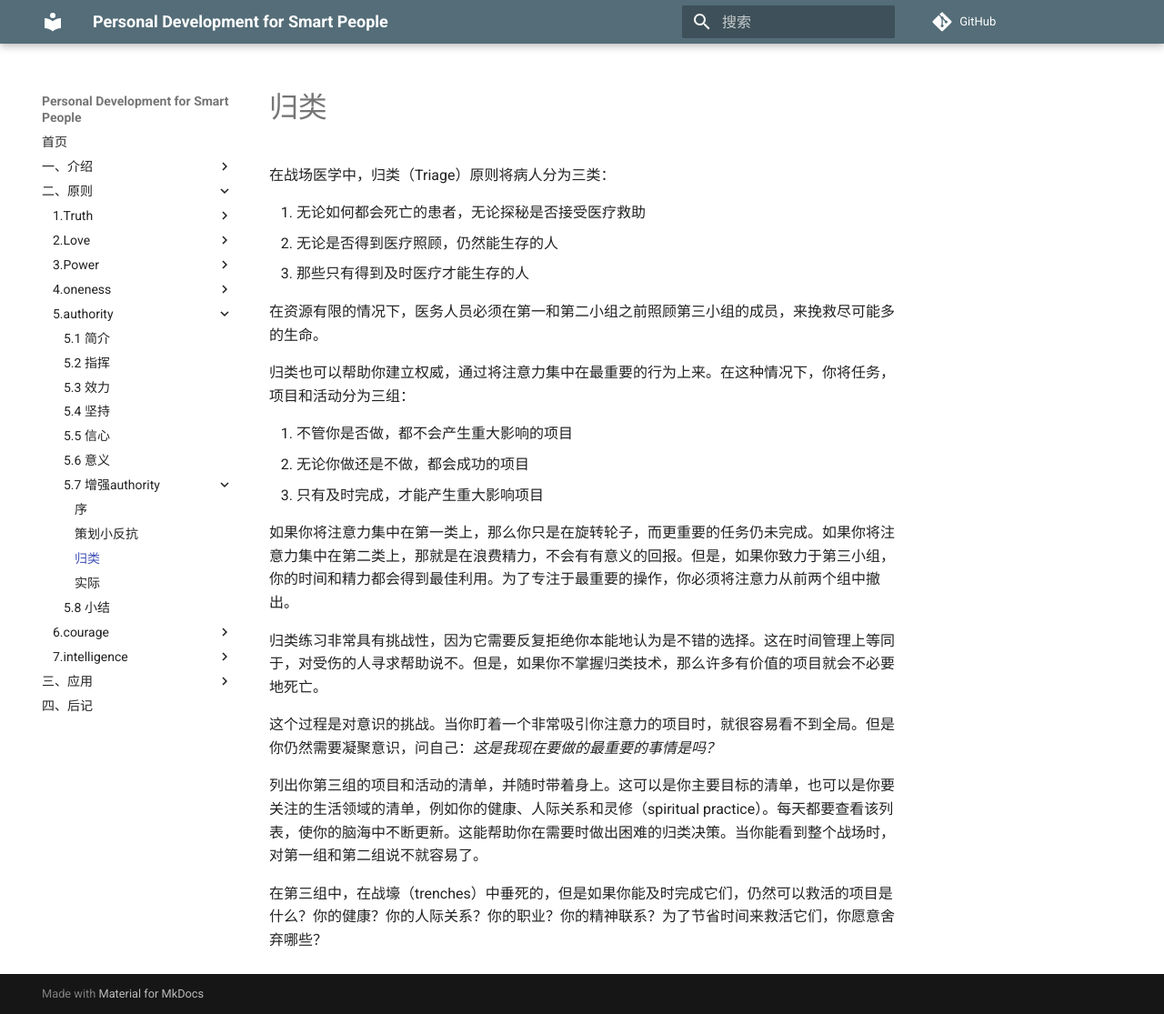
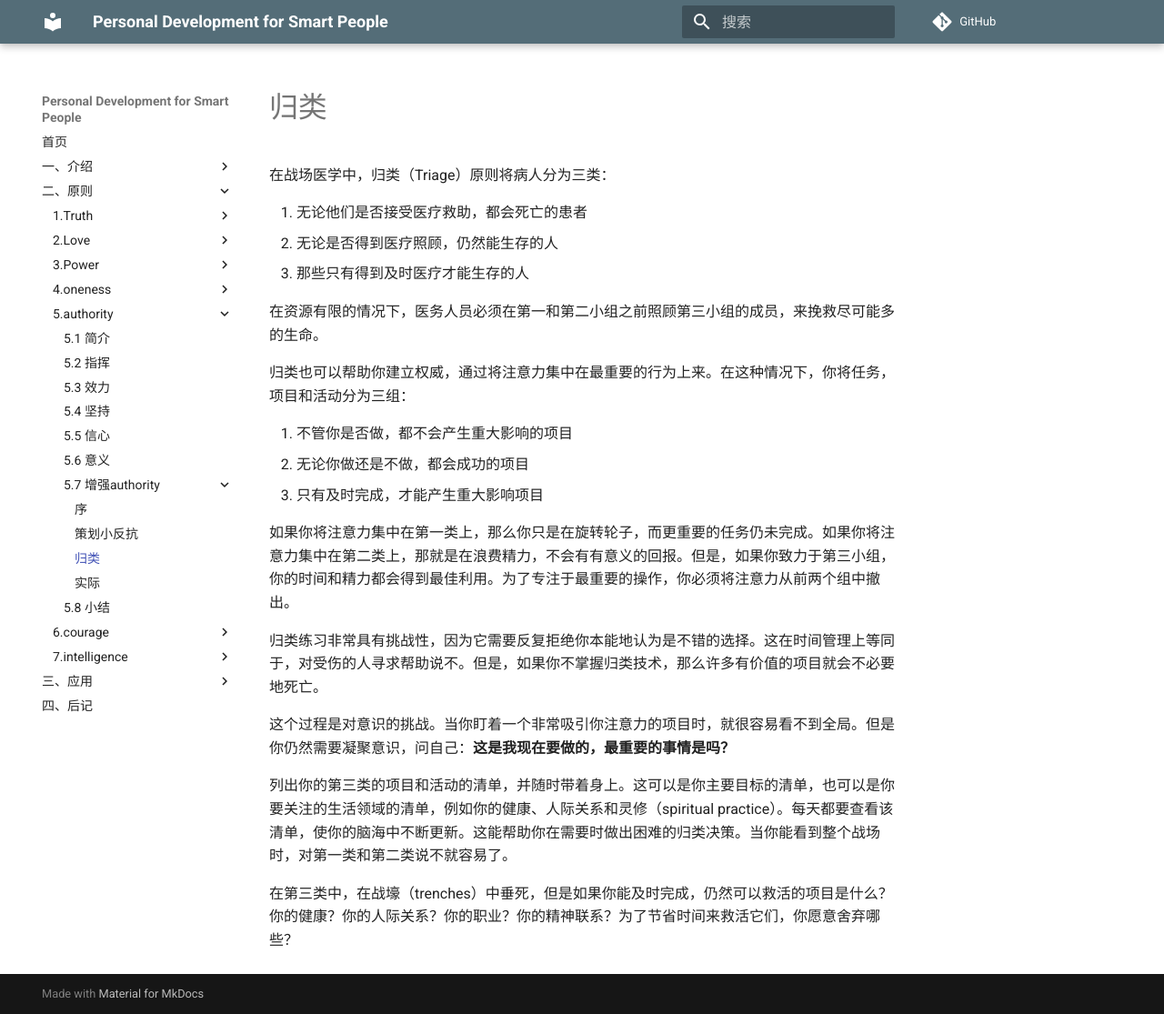
Before and after one commit to wtsnwei/pdsp, an MkDocs documentation site: the page built from docs/2.Principles/05.authority/08.triage.md, in a window 1280 px wide and 1115 px high. Shown: the whole window at 91% size. Built offline with MkDocs 1.6.1 and Material for MkDocs 9.7.7, drawn with Linux system fonts in a browser that asks for light colours; comment, search, counter and statistics services are not loaded.

Commit message:
修正语句

```diff
--- a/docs/2.Principles/05.authority/08.triage.md
+++ b/docs/2.Principles/05.authority/08.triage.md
@@ -5,7 +5,7 @@ date:     2021-03-09
 
 在战场医学中，归类（Triage）原则将病人分为三类：
 
-1. 无论如何都会死亡的患者，无论探秘是否接受医疗救助
+1. 无论他们是否接受医疗救助，都会死亡的患者
 2. 无论是否得到医疗照顾，仍然能生存的人
 3. 那些只有得到及时医疗才能生存的人
 
@@ -21,8 +21,8 @@ date:     2021-03-09
 
 归类练习非常具有挑战性，因为它需要反复拒绝你本能地认为是不错的选择。这在时间管理上等同于，对受伤的人寻求帮助说不。但是，如果你不掌握归类技术，那么许多有价值的项目就会不必要地死亡。
 
-这个过程是对意识的挑战。当你盯着一个非常吸引你注意力的项目时，就很容易看不到全局。但是你仍然需要凝聚意识，问自己：*这是我现在要做的最重要的事情是吗？*
+这个过程是对意识的挑战。当你盯着一个非常吸引你注意力的项目时，就很容易看不到全局。但是你仍然需要凝聚意识，问自己：**这是我现在要做的，最重要的事情是吗？**
 
-列出你第三组的项目和活动的清单，并随时带着身上。这可以是你主要目标的清单，也可以是你要关注的生活领域的清单，例如你的健康、人际关系和灵修（spiritual practice）。每天都要查看该列表，使你的脑海中不断更新。这能帮助你在需要时做出困难的归类决策。当你能看到整个战场时，对第一组和第二组说不就容易了。
+列出你的第三类的项目和活动的清单，并随时带着身上。这可以是你主要目标的清单，也可以是你要关注的生活领域的清单，例如你的健康、人际关系和灵修（spiritual practice）。每天都要查看该清单，使你的脑海中不断更新。这能帮助你在需要时做出困难的归类决策。当你能看到整个战场时，对第一类和第二类说不就容易了。
 
-在第三组中，在战壕（trenches）中垂死的，但是如果你能及时完成它们，仍然可以救活的项目是什么？你的健康？你的人际关系？你的职业？你的精神联系？为了节省时间来救活它们，你愿意舍弃哪些？
+在第三类中，在战壕（trenches）中垂死，但是如果你能及时完成，仍然可以救活的项目是什么？你的健康？你的人际关系？你的职业？你的精神联系？为了节省时间来救活它们，你愿意舍弃哪些？
```
Also changed, not shown: docs/2.Principles/05.authority/07.orchestrate-small-rebellions.md (+2 -2 lines), docs/2.Principles/05.authority/09.experiment.md (+3 -3 lines), docs/2.Principles/05.authority/10.小结.md (+2 -2 lines).
